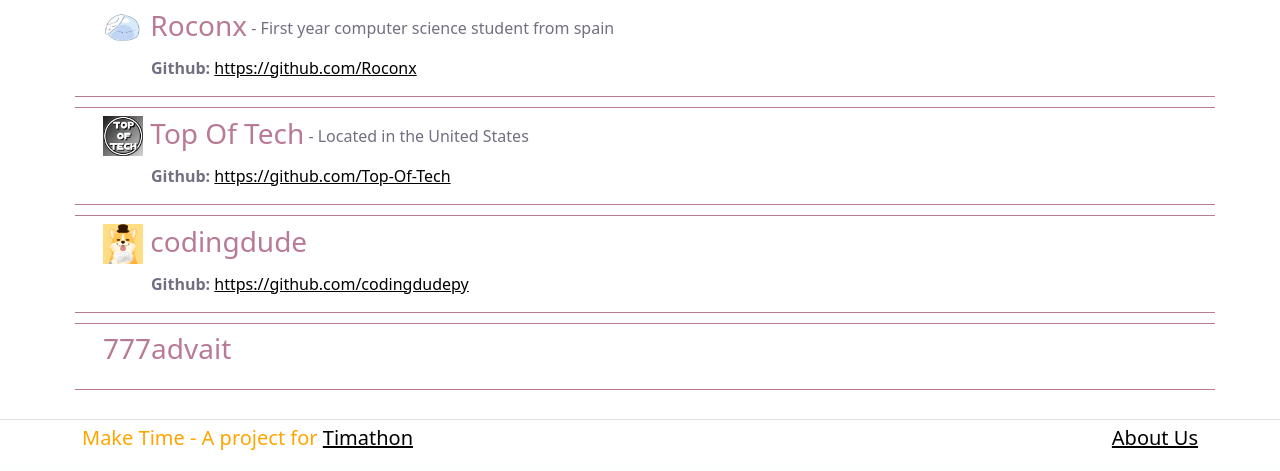
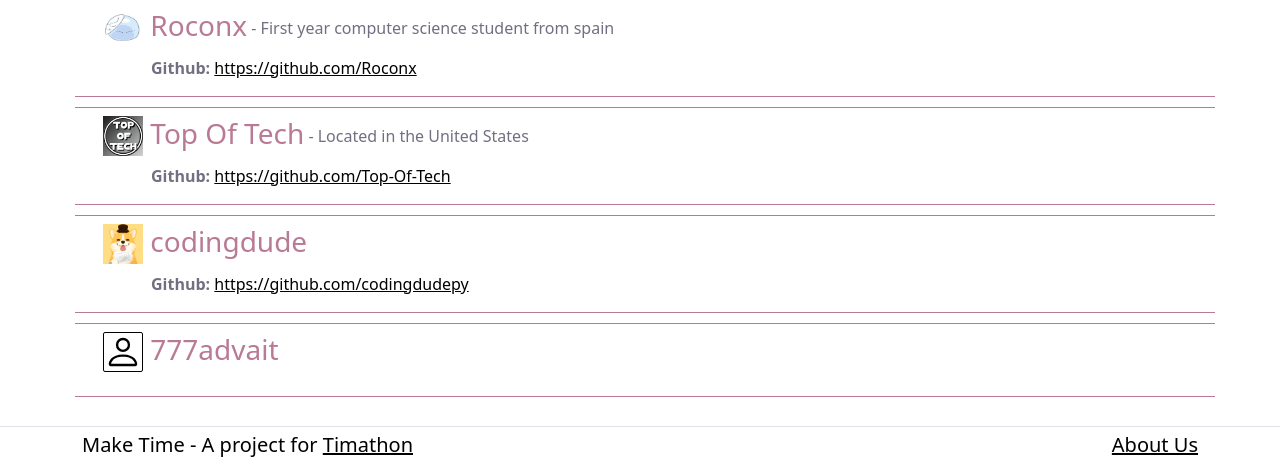
Before and after one commit to Sohaib-50/Make-Time-Timathon, a Flask app: page /aboutus in a window 1280 px wide. Shown: the part 349-820 px from the top of the page. Before the commit the page ends 799 px from the top, so only its background shows below. Run offline with Flask 2, Linux system fonts and the light colour scheme; some web fonts are replaced.

Commit message:
final changes (hopefully)

```diff
--- a/static/scripts/main.js
+++ b/static/scripts/main.js
@@ -1,5 +1,5 @@
 window.onload = function () {
   AOS.init({
-    duration: 1200,
+    duration: 800,
   })
 }
--- a/static/styles/aboutus.css
+++ b/static/styles/aboutus.css
@@ -38,3 +38,9 @@ p {
 ul {
     padding-left: 4rem;
 }
+
+svg {
+    border: 1px solid black;
+    border-radius: 2px;
+    color: black;
+}
--- a/static/styles/landing.css
+++ b/static/styles/landing.css
@@ -153,7 +153,7 @@ nav ul li {
 }
 
 footer {
-    color: black;
+    color: black !important;
     text-align: center;
     padding: 6px;
 }
--- a/static/styles/main.css
+++ b/static/styles/main.css
@@ -134,7 +134,7 @@ header h3 {
 
 
 footer {
-  color: black;
+  color: black !important;
   text-align: center;
   padding: 6px;
   font-size: 0.7rem;
@@ -143,6 +143,10 @@ footer {
 footer a {
   color: black;
   text-decoration: underline;
+}
+
+footer h5 {
+  color: black !important;
 }
 
 footer a:hover {
--- a/templates/aboutus.html
+++ b/templates/aboutus.html
@@ -103,7 +103,10 @@
     <div class="row pb-4">
         <div class="card">
             <div class="card-header">
-                <h3 class="card-title"> 777advait </h3>
+                <h3 class="card-title">  <svg xmlns="http://www.w3.org/2000/svg" width="40" height="40" fill="currentColor" class="bi bi-person" viewBox="0 0 16 16">
+                    <path d="M8 8a3 3 0 1 0 0-6 3 3 0 0 0 0 6zm2-3a2 2 0 1 1-4 0 2 2 0 0 1 4 0zm4 8c0 1-1 1-1 1H3s-1 0-1-1 1-4 6-4 6 3 6 4zm-1-.004c-.001-.246-.154-.986-.832-1.664C11.516 10.68 10.289 10 8 10c-2.29 0-3.516.68-4.168 1.332-.678.678-.83 1.418-.832 1.664h10z"/>
+                  </svg>
+                    777advait </h3>
             </div>
             <div class="card-body">
                 <ul>
--- a/templates/landing_page.html
+++ b/templates/landing_page.html
@@ -61,7 +61,7 @@
 
         <div class="jumbotron about1 pt-5">
             <div class="container">
-                <div data-aos="zoom-out">
+                <div data-aos="zoom-out" data-aos-duration="500">
                     <h2>
                         Does your life feel boring? When you think of the past few weeks, does it all seem like a blur?
                         <br>
```
